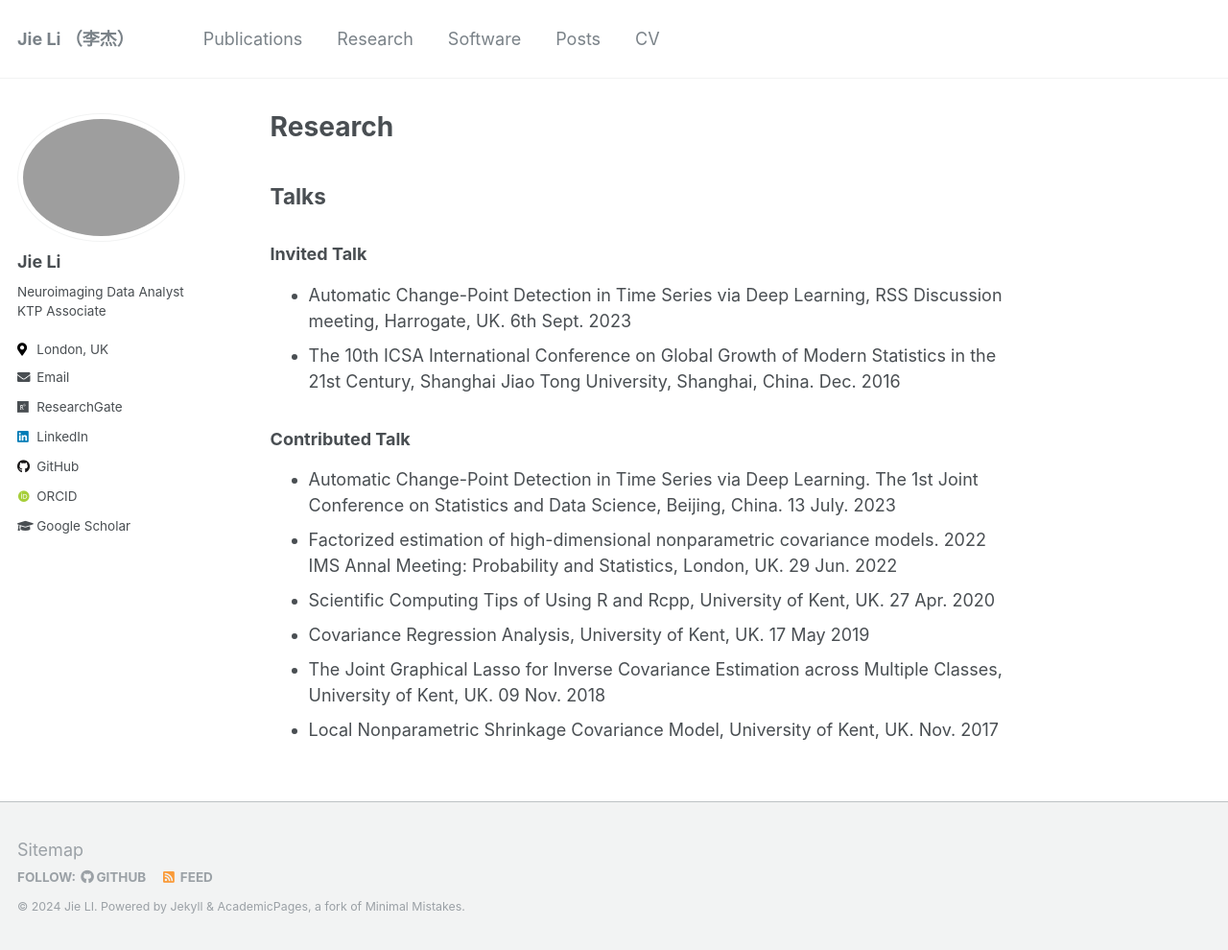
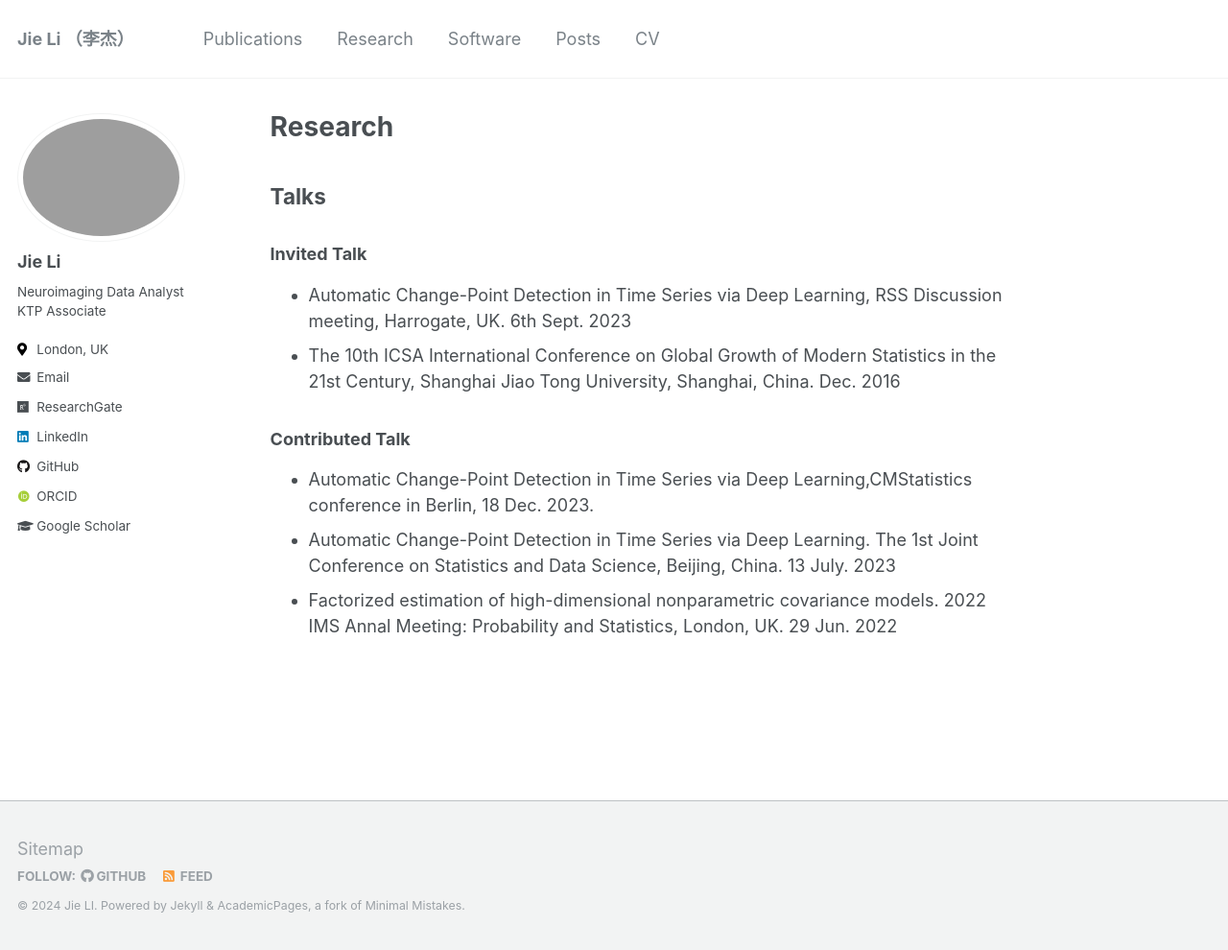
Before and after one commit to Jieli12/oldJieli12.github.io, a Jekyll site: the page built from _pages/research.md, in a window 1280 px wide and 990 px high. Shown: the whole window at 96% size. Built offline with Jekyll 4.4.1, drawn with Linux system fonts in a browser that asks for light colours; some web fonts are replaced.

Commit message:
add software and new publication

```diff
--- a/_pages/research.md
+++ b/_pages/research.md
@@ -17,9 +17,6 @@ header:
 
 ### Contributed Talk
 
+- Automatic Change-Point Detection in Time Series via Deep Learning,CMStatistics conference in Berlin, 18 Dec. 2023.
 - Automatic Change-Point Detection in Time Series via Deep Learning. The 1st Joint Conference on Statistics and Data Science, Beijing, China. 13 July. 2023
 - Factorized estimation of high-dimensional nonparametric covariance models. 2022 IMS Annal Meeting: Probability and Statistics, London, UK. 29 Jun. 2022
-- Scientific Computing Tips of Using R and Rcpp, University of Kent, UK. 27 Apr. 2020
-- Covariance Regression Analysis, University of Kent, UK. 17 May 2019
-- The Joint Graphical Lasso for Inverse Covariance Estimation across Multiple Classes, University of Kent, UK. 09 Nov. 2018
-- Local Nonparametric Shrinkage Covariance Model, University of Kent, UK. Nov. 2017
```
Also changed, not shown: _pages/software.md (+1 -1 lines).
